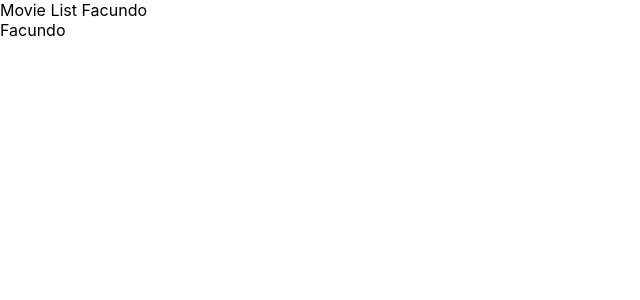
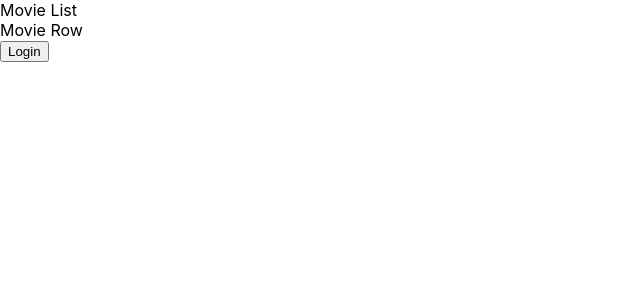
Before and after one commit to yedai13/react-moxit, a React (Create React App) app in the folder react-advanced/: page / in a window 1280 px wide. Shown: the top 300 px of the page, without its empty margins (0-640 px from the left). Built offline with nearby package versions, Linux system fonts and the light colour scheme.

Commit message:
updating the context

```diff
--- a/react-advanced/src/App.js
+++ b/react-advanced/src/App.js
@@ -1,14 +1,27 @@
 import React, { Component } from "react";
+import Login from "./context/Login";
 import MoviePage from "./context/MoviePage";
 import UserContext from "./context/userContext";
 
 class App extends Component {
-  state = { currentUser: { name: "Facundo" } };
+  handleLoggedIn = (username) => {
+    console.log("Getting the user:" + username);
+    const user = { name: "Facundo" };
+    this.setState({ currentUser: user });
+  };
+
+  state = { currentUser: null };
   render() {
     return (
-      <UserContext.Provider value={this.state.currentUser}>
+      <UserContext.Provider
+        value={{
+          currentUser: this.state.currentUser,
+          onLoggedIn: this.handleLoggedIn,
+        }}
+      >
         <div>
           <MoviePage />
+          <Login />
         </div>
       </UserContext.Provider>
     );
--- /dev/null
+++ b/react-advanced/src/context/Login.jsx
@@ -0,0 +1,14 @@
+import React, { useContext } from "react";
+import UserContext from "./userContext";
+
+const Login = (props) => {
+  const userContext = useContext(UserContext);
+
+  return (
+    <div>
+      <button onClick={() => userContext.onLoggedIn("username")}>Login</button>
+    </div>
+  );
+};
+
+export default Login;
--- a/react-advanced/src/context/MovieList.jsx
+++ b/react-advanced/src/context/MovieList.jsx
@@ -14,7 +14,9 @@ class MovieList extends Component {
       <UserContext.Consumer>
         {(userContext) => (
           <div>
-            Movie List {userContext.name} <MovieRow />
+            Movie List{" "}
+            {userContext.currentUser ? userContext.currentUser.name : ""}{" "}
+            <MovieRow />
           </div>
         )}
       </UserContext.Consumer>
--- a/react-advanced/src/context/MovieRow.jsx
+++ b/react-advanced/src/context/MovieRow.jsx
@@ -2,9 +2,13 @@ import React, { useContext } from "react";
 import UserContext from "./userContext";
 
 function MovieRow(props) {
-  const currentUser = useContext(UserContext);
-  console.log("contexFunction", currentUser);
-  return <div>{currentUser.name}</div>;
+  const userContext = useContext(UserContext);
+  console.log("contexFunction", userContext);
+  return (
+    <div>
+      Movie Row {userContext.currentUser ? userContext.currentUser.name : ""}
+    </div>
+  );
 }
 
 export default MovieRow;
```
